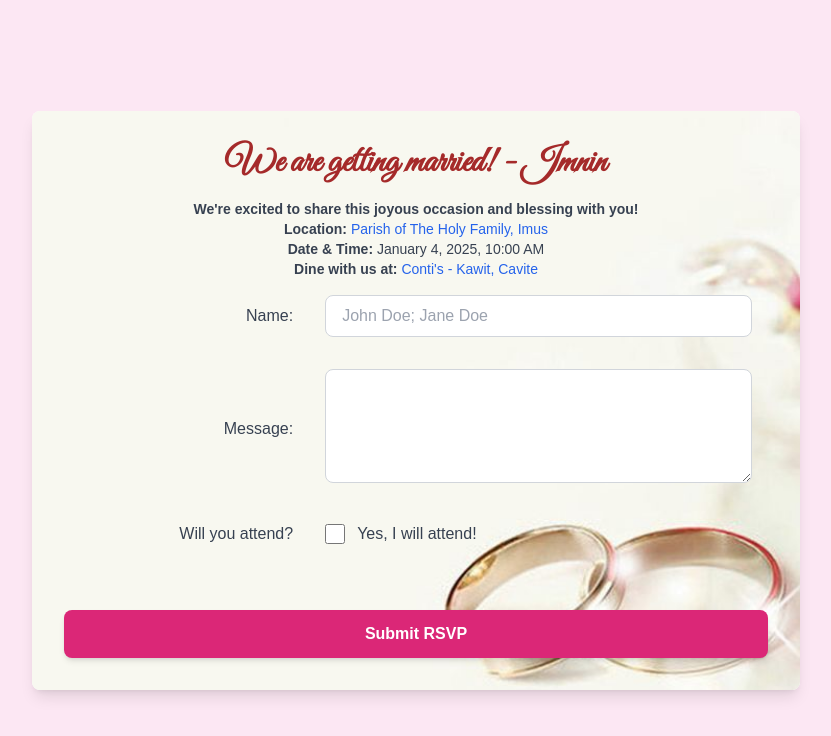
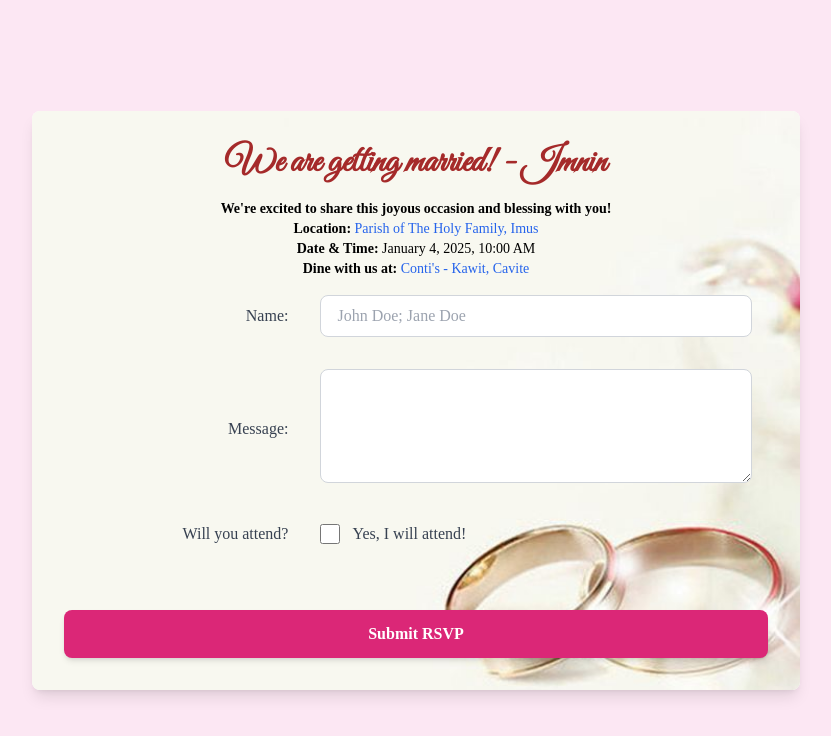
Before and after one commit to ninalamo/rsvp-app, a Next.js app: page / in a window 1280 px wide. Shown: the top 736 px of the page, without its empty margins (224-1055 px from the left). Built offline with nearby package versions, Linux system fonts and the light colour scheme; no server answers.

Commit message:
fixed routing

```diff
--- a/app/page.jsx
+++ b/app/page.jsx
@@ -10,7 +10,4 @@ export default function HomePage() {
       <RsvpForm />
     </Suspense>
   );
-
-
-
 }
--- a/app/rsvps/RsvpForm.jsx
+++ b/app/rsvps/RsvpForm.jsx
@@ -1,11 +1,12 @@
 import { supabase } from "@/lib/supabase";
-import { useSearchParams } from "next/navigation";
+import { useSearchParams, useRouter } from "next/navigation";
 import { useEffect, useState } from "react";
 
 export default function RsvpForm() {
   const [form, setForm] = useState({ name: "", message: "", isAttending: false });
   const [guestType, setGuestType] = useState(""); // This will hold the type of guest (VIP/Peer)
   const searchParams = useSearchParams(); // Access the search parameters from the URL
+  const router = useRouter(); // Get router instance
   const [imageUrl, setImageUrl] = useState(""); // URL for RSVP image
 
   // Check query parameter when the page loads
@@ -51,14 +52,22 @@ export default function RsvpForm() {
       console.log("Supabase Inserted Data:", data);
 
       // Navigate to the Thank You page
-      router.push("/thank-you");
+      if (typeof window !== "undefined") {
+        // Ensure the router runs only in the client-side environment
+        router.push("/thank-you");
+      }
     } catch (error) {
       console.error("Error submitting RSVP:", error);
     }
   };
 
   return (
-    <div className="flex items-center justify-center min-h-screen bg-pink-100">
+    <div className="flex items-center justify-center min-h-screen bg-pink-100"
+    style={{
+      fontFamily: "'Merriweather', serif",
+      color: "black",
+    }}
+    >
       <div className="bg-white shadow-lg rounded-lg w-full max-w-3xl">
         <div
           className="bg-cover bg-center p-8"
@@ -74,15 +83,22 @@ export default function RsvpForm() {
               className="text-4xl font-bold text-brown-500"
               style={{
                 fontFamily: "'Great Vibes', cursive",
-                color: 'brown'
+                color: "brown",
               }}
             >
               We are getting married! - Jmnin
             </h5>
-             {/* Scripture */}
-
-            <p className="mt-4 text-sm text-gray-700">
-              <span className="font-semibold">We&apos;re excited to share this joyous occasion and blessing with you!</span>
+            {/* Scripture */}
+            <p
+              className="mt-4 text-sm text-gray-700"
+              style={{
+                fontFamily: "'Merriweather', serif",
+                color: "black",
+              }}
+            >
+              <span className="font-semibold">
+                We&apos;re excited to share this joyous occasion and blessing with you!
+              </span>
               <br />
 
               <span className="font-semibold">Location:</span>&nbsp;
@@ -96,8 +112,7 @@ export default function RsvpForm() {
               </a>
               <br />
               <span className="font-semibold">Date & Time:</span> January 4, 2025, 10:00 AM
-            </p>
-            <p className="text-sm text-gray-700">
+              <br />
               <span className="font-semibold">Dine with us at:</span>&nbsp;
               <a
                 href="https://www.contis.ph/tools/locations/locations/conti-s-bakeshop-restaurant-with-drive-thru-kawit-cavite"
@@ -110,9 +125,15 @@ export default function RsvpForm() {
             </p>
           </div>
 
-
           {/* RSVP Form */}
-          <form onSubmit={handleSubmit} className="space-y-6">
+          <form
+            onSubmit={handleSubmit}
+            className="space-y-6"
+            style={{
+              fontFamily: "'Merriweather', serif",
+              color: "black",
+            }}
+          >
             <table className="w-full text-gray-700">
               <tbody>
                 <tr>
```
